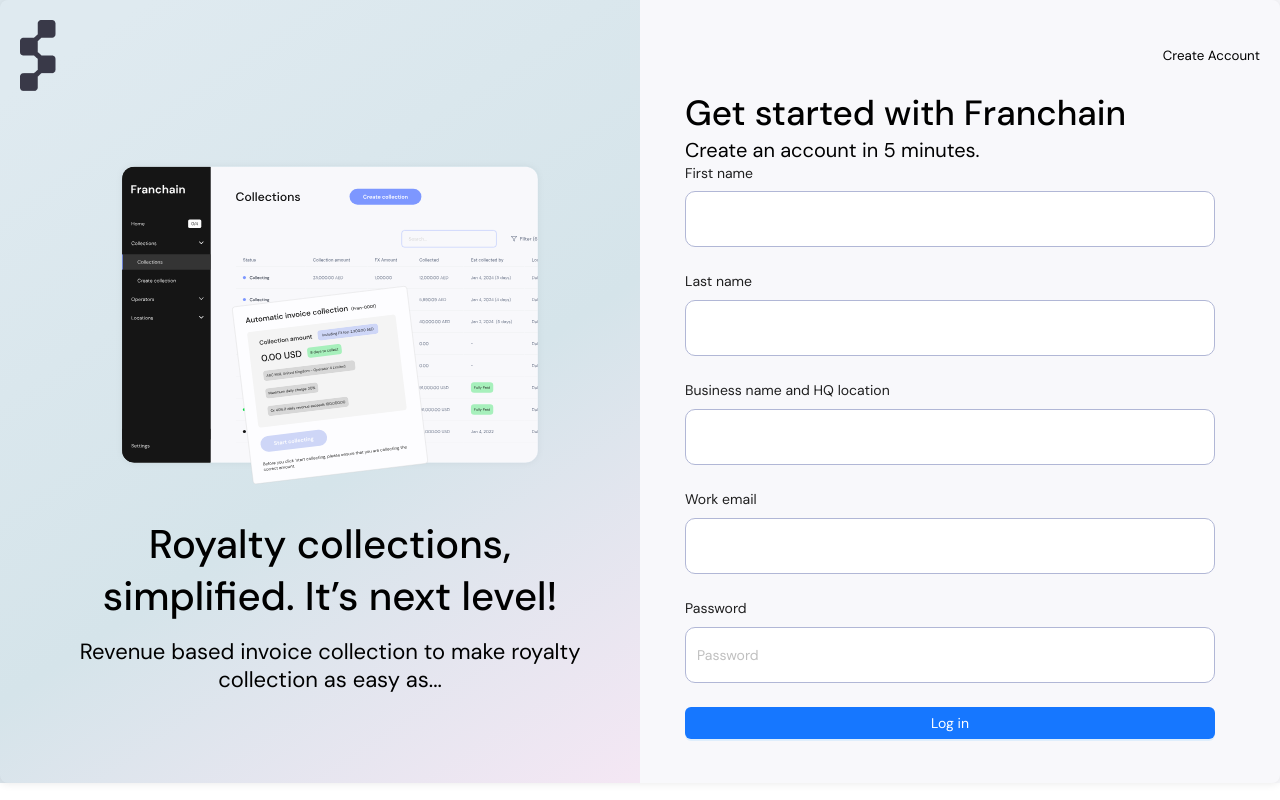
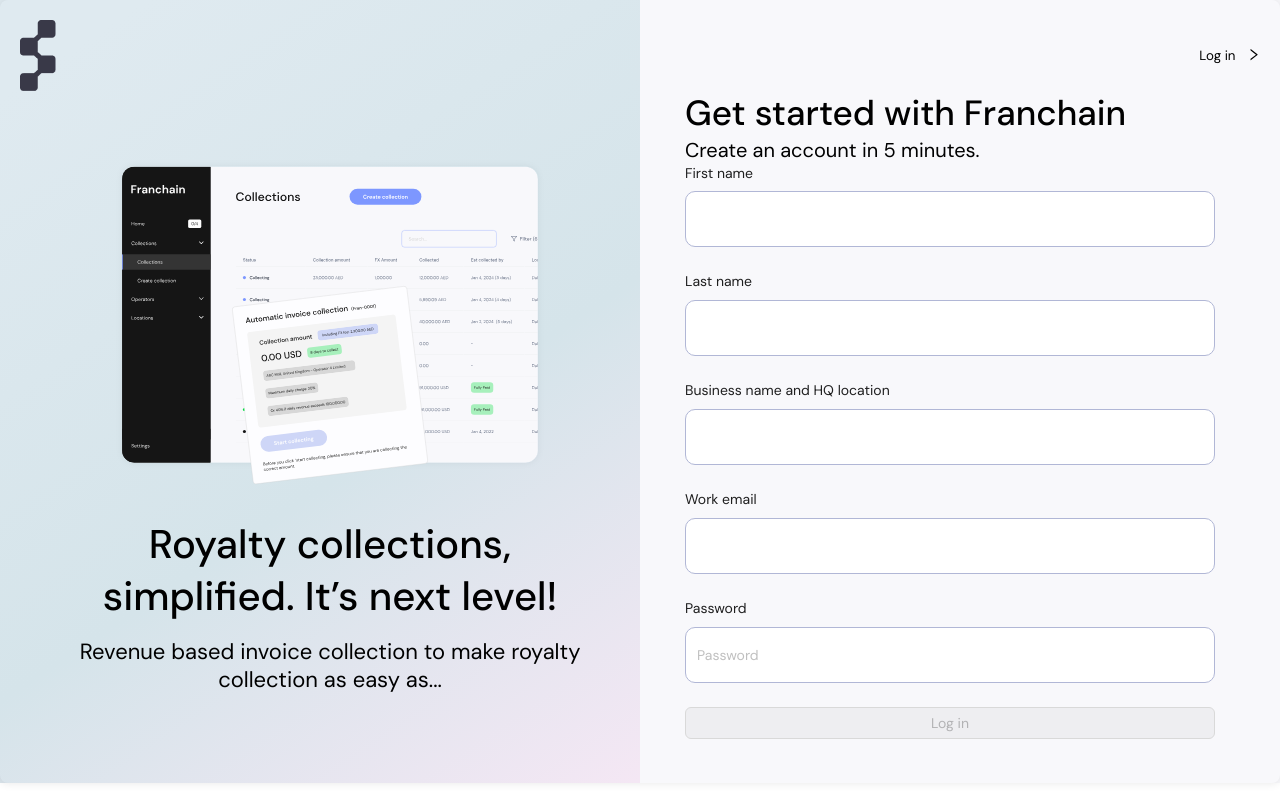
Before and after one commit to aliansari2566/FRANCHAIN, a React (Create React App) app: page / in a window 1280 px wide. Built offline with nearby package versions, Linux system fonts and the light colour scheme.

Commit message:
function to control button
handle value change function to control button on input values

```diff
--- a/src/assets/style.css
+++ b/src/assets/style.css
@@ -162,9 +162,9 @@
 }
 .loginHeader{
     display: flex;
-
     justify-content: space-between;
 }
+
 
 
 .dynamic-button{
@@ -172,6 +172,9 @@
     margin: 0;
     border: none;
     background-color: transparent;
+}
+.loginHeader .dynamic-button .anticon{
+  margin-left: 0.7rem;
 }
 
 /* Responsive Design */
--- a/src/components/DynamicButton.jsx
+++ b/src/components/DynamicButton.jsx
@@ -1,11 +1,13 @@
 // DynamicButton.js
 import React from 'react';
 import PropTypes from 'prop-types';
+import { RightOutlined } from "@ant-design/icons";
 
 export const DynamicButton  = ({ text }) => {
   return (
-    <button className="dynamic-button">
+    <button className="dynamic-button" >
       {text}
+      <RightOutlined />
     </button>
   );
 };
--- a/src/components/DynamicHeader.jsx
+++ b/src/components/DynamicHeader.jsx
@@ -1,6 +1,7 @@
 import React from 'react';
 import LoginLogo from "../assets/png/logo.png";
 import { DynamicButton } from './DynamicButton';
+
 
 export const DynamicHeader = ({ buttonText }) => {
   return (
@@ -12,7 +13,7 @@
           className="HeaderLogoImage"
           style={{ height: "auto" }}
         />
-        <DynamicButton text={buttonText} />
+        <DynamicButton text={buttonText}  />
       </div>
     </div>
   );
--- a/src/pages/login/index.jsx
+++ b/src/pages/login/index.jsx
@@ -29,7 +29,7 @@
     <>
       <div className="Login">
         <div className="content-container">
-          <DynamicHeader buttonText="Create Account" />
+          <DynamicHeader buttonText="Log in" />
           <Row justify="center" className="container-row">
             <Col className="loginLeft" xs={24} sm={24} md={12} lg={12} xl={12}>
               <div className="loginLeftcontent">
@@ -60,6 +60,7 @@
                   className="login-form"
                   initialValues={{ remember: true }}
                   onFinish={onFinish}
+                  onValuesChange={handleValuesChange}
                 >
                   <Form.Item
                     label="First name"
@@ -112,7 +113,7 @@
 
 
                   <Form.Item>
-                    <Button type="primary" htmlType="submit" className="login-form-button">
+                    <Button type="primary" htmlType="submit" className="login-form-button"     disabled={isButtonDisabled}>
                       Log in
                     </Button>
                   </Form.Item>
```
